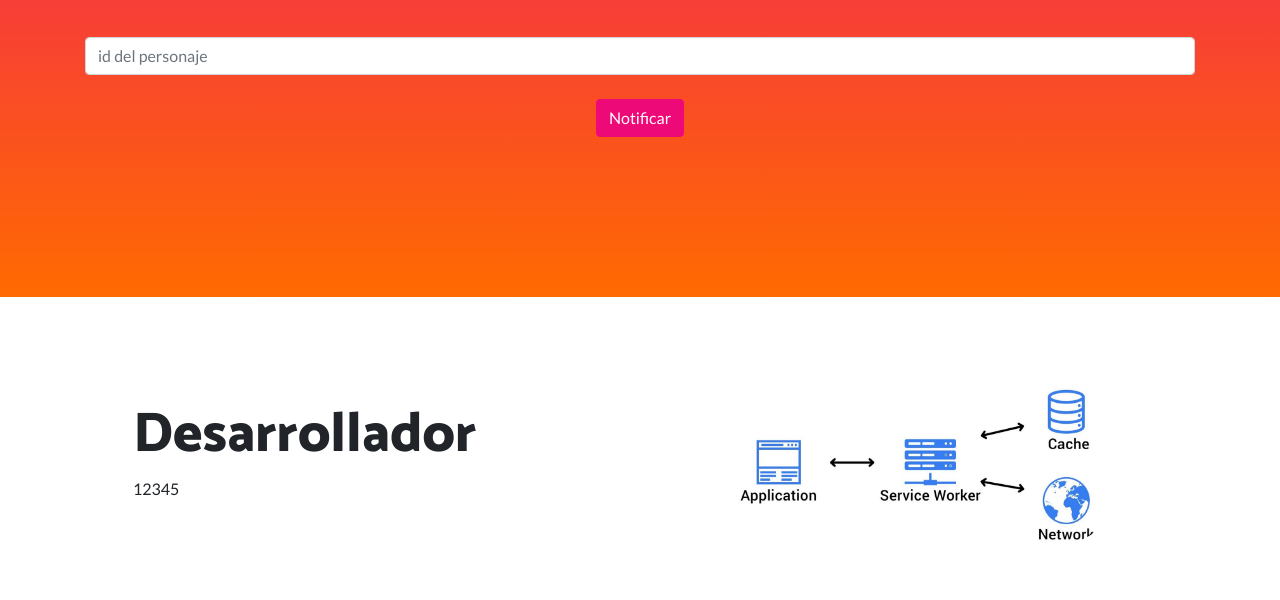
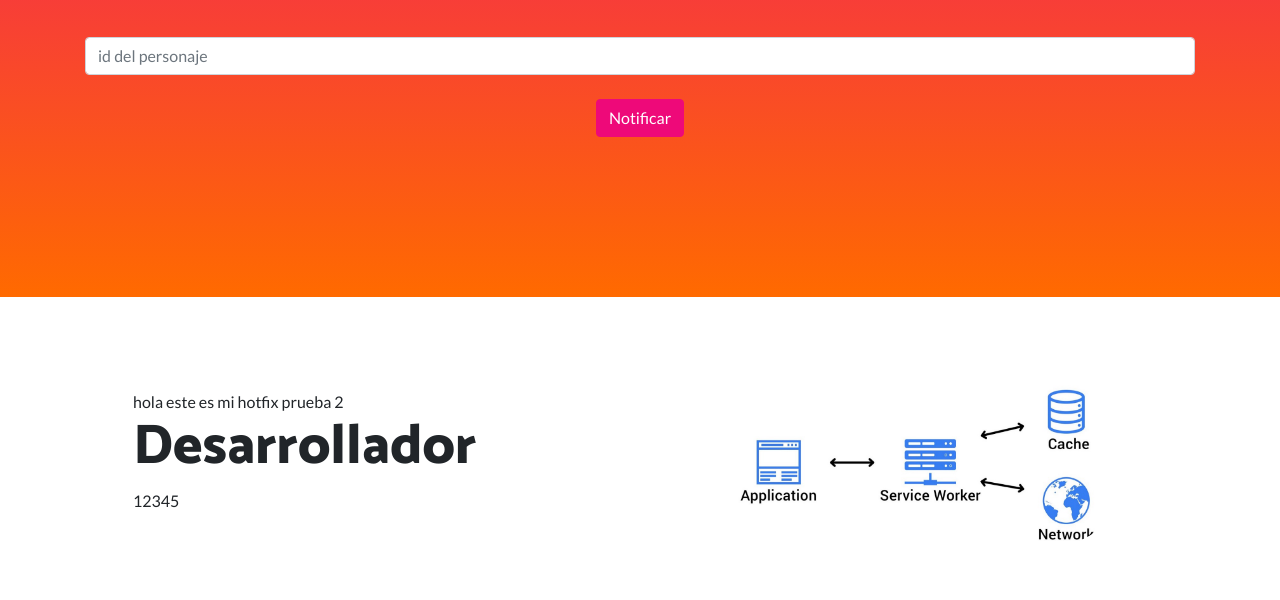
Before and after one commit to ronni18/git-flow, a plain HTML site: page index.html in a window 1280 px wide. Shown: the part 352-952 px from the top of the page. Drawn offline with Linux system fonts and the light colour scheme.

Commit message:
mi hotfix prueba 2

```diff
--- a/index.html
+++ b/index.html
@@ -50,6 +50,7 @@
           </div>
           <div class="col-lg-6 order-lg-1">
             <div class="p-5">
+              hola este es mi hotfix prueba 2
               <h2 class="display-4">Desarrollador</h2>
               <p>12345</p>
             </div>
```
